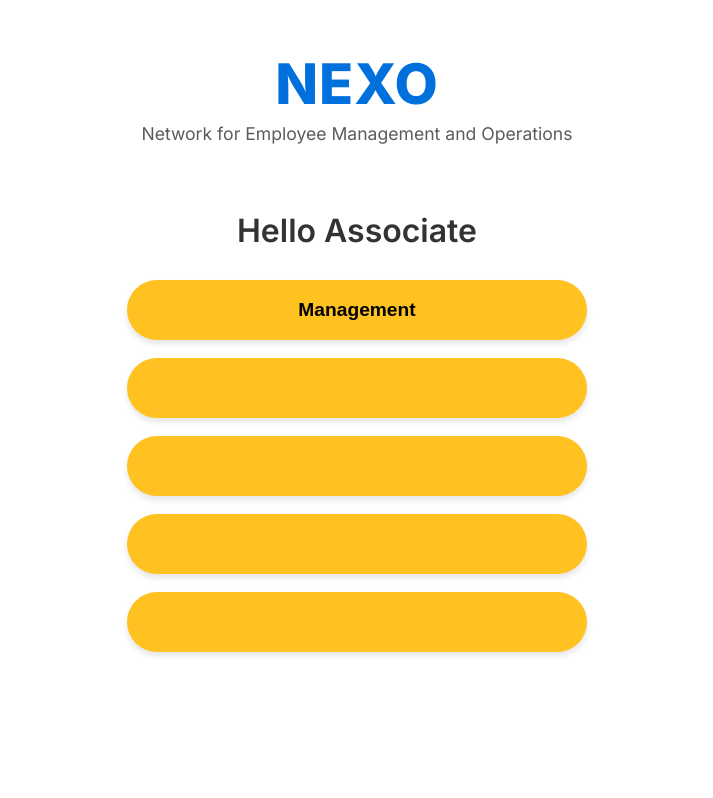
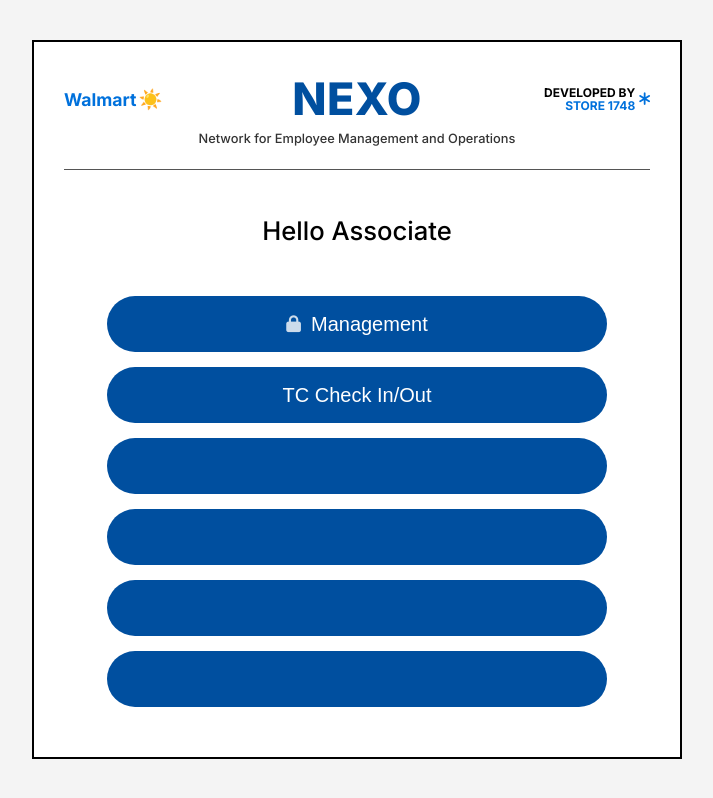
Before and after one commit to OGP1748/NEXO, a plain HTML site: page index.html in a window 1280 px wide. Shown: the whole page, without its empty margins (283-996 px from the left). Drawn offline with Linux system fonts and the light colour scheme.

Commit message:
Update index.html

```diff
--- a/index.html
+++ b/index.html
@@ -4,133 +4,215 @@
     <meta charset="UTF-8">
     <meta name="viewport" content="width=device-width, initial-scale=1.0">
     <title>NEXO - Hub</title>
-    <!-- Fonte moderna para o visual do site -->
+    <!-- Fonte Inter para um visual limpo -->
     <link rel="preconnect" href="https://fonts.googleapis.com">
     <link rel="preconnect" href="https://fonts.gstatic.com" crossorigin>
-    <link href="https://fonts.googleapis.com/css2?family=Inter:wght@400;600;800&display=swap" rel="stylesheet">
+    <link href="https://fonts.googleapis.com/css2?family=Inter:wght@400;500;700;800&display=swap" rel="stylesheet">
+    <!-- Ícones FontAwesome para o cadeado do Management -->
+    <link rel="stylesheet" href="https://cdnjs.cloudflare.com/ajax/libs/font-awesome/6.4.0/css/all.min.css">
 
     <style>
-        /* Cores padrão Walmart */
         :root {
-            --walmart-blue: #0071dc;
-            --walmart-yellow: #ffc220;
-            --text-dark: #333333;
+            --walmart-blue: #004f9f; /* Tom de azul mais escuro idêntico ao da imagem */
+            --text-dark: #000000;
         }
 
         body {
             margin: 0;
-            padding: 0;
+            padding: 40px 20px;
             font-family: 'Inter', sans-serif;
+            background-color: #f4f4f4; /* Fundo suave para destacar a folha */
+            display: flex;
+            justify-content: center;
+            align-items: flex-start;
+            min-height: 100vh;
+            box-sizing: border-box;
+        }
+
+        /* Container Principal (Folha com borda preta) */
+        .page-container {
             background-color: #ffffff;
-            color: var(--text-dark);
+            border: 2px solid #000000; /* Borda preta fina ao redor */
+            width: 100%;
+            max-width: 650px;
+            padding: 30px;
+            box-sizing: border-box;
             display: flex;
             flex-direction: column;
             align-items: center;
-            min-height: 100vh;
         }
 
-        /* Topo do Site */
-        header {
-            text-align: center;
-            margin-top: 50px;
-            margin-bottom: 40px;
+        /* Cabeçalho de 3 Colunas */
+        .header-grid {
+            display: grid;
+            grid-template-columns: 1fr auto 1fr;
+            align-items: center;
+            width: 100%;
+            gap: 10px;
         }
 
-        header h1 {
-            color: var(--walmart-blue);
-            font-weight: 800;
-            font-size: 3.5rem;
-            margin: 0;
-            letter-spacing: 1px;
+        /* Lado Esquerdo: Logo Walmart */
+        .logo-walmart {
+            font-size: 1.1rem;
+            font-weight: 700;
+            color: #0071dc;
+            display: flex;
+            align-items: center;
+            gap: 2px;
+        }
+        .logo-walmart span {
+            color: #ffc220; /* Solzinho amarelo */
+            font-size: 1.2rem;
         }
 
-        header p {
-            color: var(--text-dark);
-            font-size: 1.1rem;
-            margin: 5px 0 0 0;
-            font-weight: 400;
+        /* Centro: NEXO */
+        .logo-nexo {
+            text-align: center;
+        }
+        .logo-nexo h1 {
+            color: #004f9f;
+            font-weight: 800;
+            font-size: 2.8rem;
+            margin: 0;
+            letter-spacing: 0.5px;
+        }
+
+        /* Lado Direito: Developed by Store */
+        .developed-by {
+            text-align: right;
+            font-size: 0.75rem;
+            font-weight: 700;
+            color: #000000;
+            line-height: 1.1;
+            display: flex;
+            align-items: center;
+            justify-content: flex-end;
+            gap: 4px;
+        }
+        .developed-by span {
+            color: #0071dc; /* Cor azul para o número da store */
+        }
+        .developed-by i {
+            color: #0071dc;
+            font-size: 0.9rem;
+        }
+
+        /* Subtítulo centralizado abaixo do grid */
+        .subtitle {
+            font-size: 0.8rem;
+            color: #333333;
+            margin-top: 5px;
+            margin-bottom: 15px;
+            text-align: center;
+            font-weight: 500;
+        }
+
+        /* Linha divisória horizontal */
+        .divider {
+            width: 100%;
+            border: none;
+            border-top: 1px solid #555555;
+            margin-bottom: 45px;
+        }
+
+        /* Saudação */
+        .greeting {
+            font-size: 1.6rem;
+            font-weight: 500;
+            color: #000000;
+            margin-bottom: 50px;
+            text-align: center;
+        }
+
+        /* Lista de Menus (6 botões) */
+        .menu-list {
+            display: flex;
+            flex-direction: column;
+            gap: 15px;
+            width: 100%;
+            max-width: 500px;
+            margin-bottom: 20px;
+        }
+
+        /* Botões Azuis estilo Pílula */
+        .btn-nexo {
+            background-color: var(--walmart-blue);
+            color: #ffffff;
+            border: none;
+            padding: 16px 20px;
+            font-size: 1.25rem;
+            font-weight: 500;
+            border-radius: 50px; /* Formato pílula idêntico ao Canva */
+            cursor: pointer;
+            transition: all 0.2s ease;
+            display: flex;
+            align-items: center;
+            justify-content: center;
+            gap: 10px;
+            min-height: 56px;
+            box-sizing: border-box;
+        }
+
+        /* Ícone de Cadeado pequeno */
+        .btn-nexo i {
+            font-size: 1.05rem;
             opacity: 0.8;
         }
 
-        /* Container Central */
-        .main-container {
-            text-align: center;
-            width: 100%;
-            max-width: 500px;
-            padding: 0 20px;
-            box-sizing: border-box;
+        /* Efeitos de Interação */
+        .btn-nexo:hover {
+            background-color: #003b75;
+            transform: scale(1.01);
         }
 
-        .main-container h2 {
-            font-size: 2rem;
-            color: var(--text-dark);
-            margin-bottom: 30px;
-            font-weight: 600;
-        }
-
-        /* Grid de Menus/Botões */
-        .menu-grid {
-            display: flex;
-            flex-direction: column;
-            gap: 18px;
-            width: 100%;
-        }
-
-        /* Estilização dos Botões Amarelos */
-        .btn-menu {
-            background-color: var(--walmart-yellow);
-            color: #000000;
-            border: none;
-            padding: 18px 30px;
-            font-size: 1.2rem;
-            font-weight: 600;
-            border-radius: 30px; /* Cantos arredondados modernos */
-            cursor: pointer;
-            transition: all 0.2s ease;
-            box-shadow: 0 4px 6px rgba(0, 0, 0, 0.1);
-            min-height: 60px;
-            text-decoration: none; /* Remove sublinhado se usarmos tag 'a' */
-            display: flex;
-            align-items: center;
-            justify-content: center;
-        }
-
-        /* Efeito de passar o mouse */
-        .btn-menu:hover {
-            transform: translateY(-2px);
-            box-shadow: 0 6px 12px rgba(0, 0, 0, 0.15);
-            background-color: #e5af1d;
-        }
-
-        /* Efeito de clique */
-        .btn-menu:active {
-            transform: translateY(1px);
-            box-shadow: 0 2px 4px rgba(0, 0, 0, 0.1);
+        .btn-nexo:active {
+            transform: scale(0.99);
         }
     </style>
 </head>
 <body>
 
-    <!-- Topo do Hub -->
-    <header>
-        <h1>NEXO</h1>
-        <p>Network for Employee Management and Operations</p>
-    </header>
+    <!-- Container da Folha -->
+    <div class="page-container">
 
-    <!-- Conteúdo Central -->
-    <div class="main-container">
-        <h2>Hello Associate</h2>
+        <!-- Cabeçalho Superior -->
+        <div class="header-grid">
+            <div class="logo-walmart">Walmart<span>☀️</span></div>
+            <div class="logo-nexo">
+                <h1>NEXO</h1>
+            </div>
+            <div class="developed-by">
+                <div>DEVELOPED BY<br><span>STORE 1748</span></div>
+                <i class="fa-solid fa-asterisk"></i>
+            </div>
+        </div>
 
-        <div class="menu-grid">
-            <!-- Primeiro botão configurado para ir para a página de Gerência -->
-            <button class="btn-menu" onclick="window.location.href='mngt.html'">Management</button>
+        <!-- Subtítulo -->
+        <div class="subtitle">Network for Employee Management and Operations</div>
 
-            <!-- Outros 4 botões aguardando funções -->
-            <button class="btn-menu"></button>
-            <button class="btn-menu"></button>
-            <button class="btn-menu"></button>
-            <button class="btn-menu"></button>
+        <!-- Linha Horizontal -->
+        <hr class="divider">
+
+        <!-- Saudação Central -->
+        <div class="greeting">Hello Associate</div>
+
+        <!-- Grid com os 6 botões da imagem -->
+        <div class="menu-list">
+            <!-- Botão 1: Management com link e ícone de cadeado -->
+            <button class="btn-nexo" onclick="window.location.href='mngt.html'">
+                <i class="fa-solid fa-lock"></i> Management
+            </button>
+
+            <!-- Botão 2: TC Check In/Out -->
+            <button class="btn-nexo">TC Check In/Out</button>
+
+            <!-- Botões 3, 4, 5 e 6 limpos conforme a planta -->
+            <button class="btn-nexo"></button>
+            <button class="btn-nexo"></button>
+            <button class="btn-nexo"></button>
+            <button class="btn-nexo"></button>
         </div>
+
     </div>
 
 </body>
```
